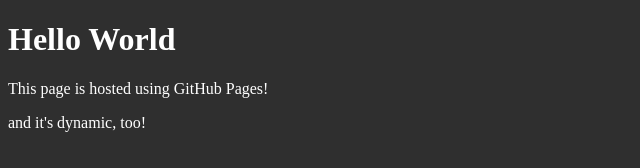
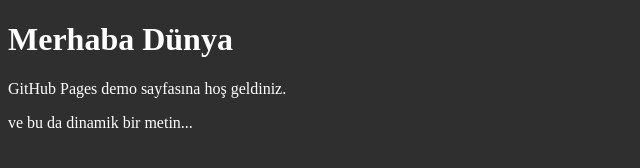
Before and after one commit to menoktaokan/github-pages-demo, a plain HTML site: page index.html in a window 1280 px wide. Shown: the whole page, without its empty margins (0-640 px from the left). Drawn offline with Linux system fonts and the light colour scheme.

Commit message:
message change

```diff
--- a/index.html
+++ b/index.html
@@ -7,8 +7,8 @@
     <link rel="stylesheet" href="./style.css" />
   </head>
   <body>
-    <h1>Hello World</h1>
-    <p>This page is hosted using GitHub Pages!</p>
+    <h1>Merhaba Dünya</h1>
+    <p>GitHub Pages demo sayfasına hoş geldiniz.</p>
     <script src="./script.js"></script>
   </body>
 </html>
--- a/script.js
+++ b/script.js
@@ -1,5 +1,5 @@
 setTimeout(() => {
   const p = document.createElement("p");
-  p.innerText = "and it's dynamic, too!";
+  p.innerText = "ve bu da dinamik bir metin...";
   document.body.appendChild(p);
 }, 2000);
```
